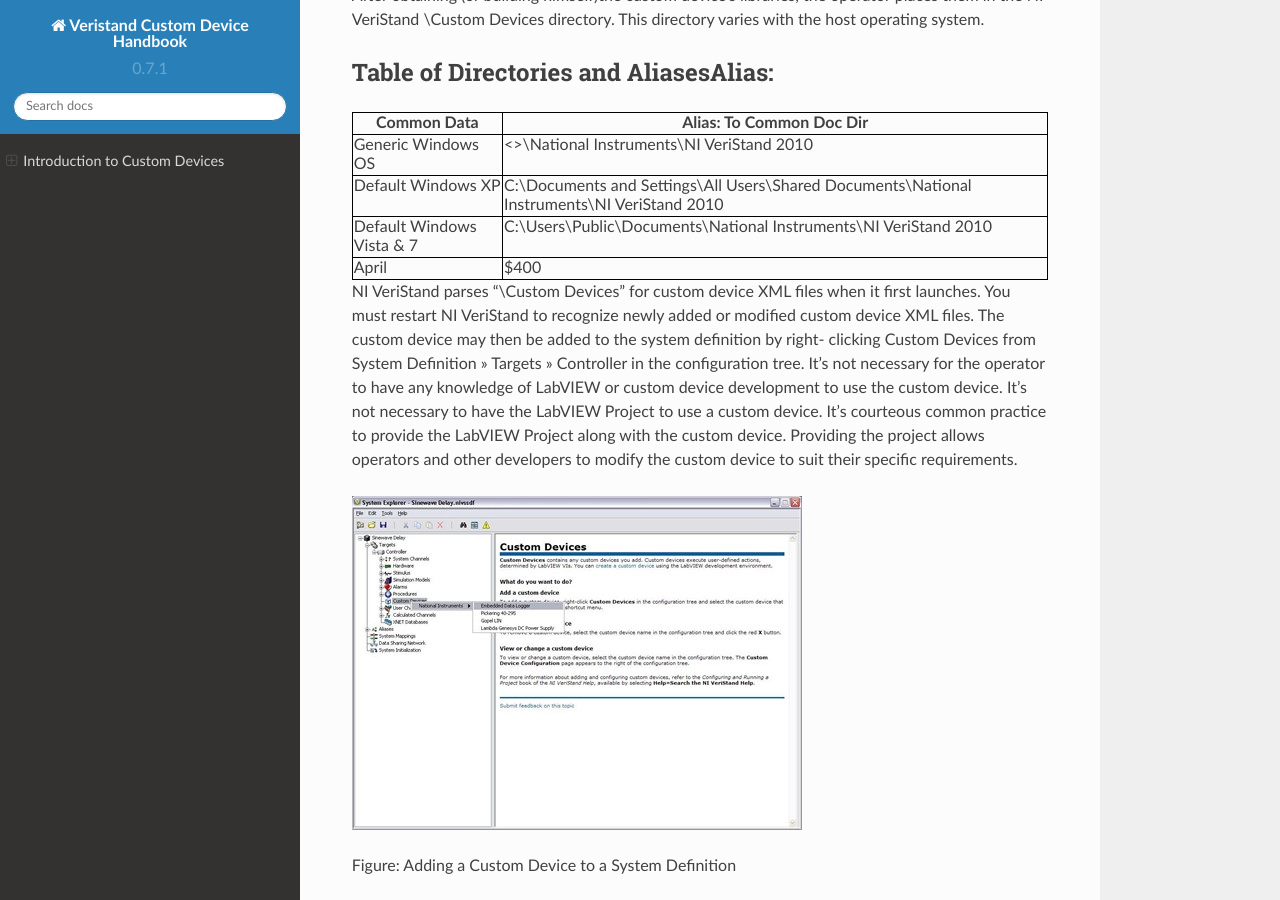
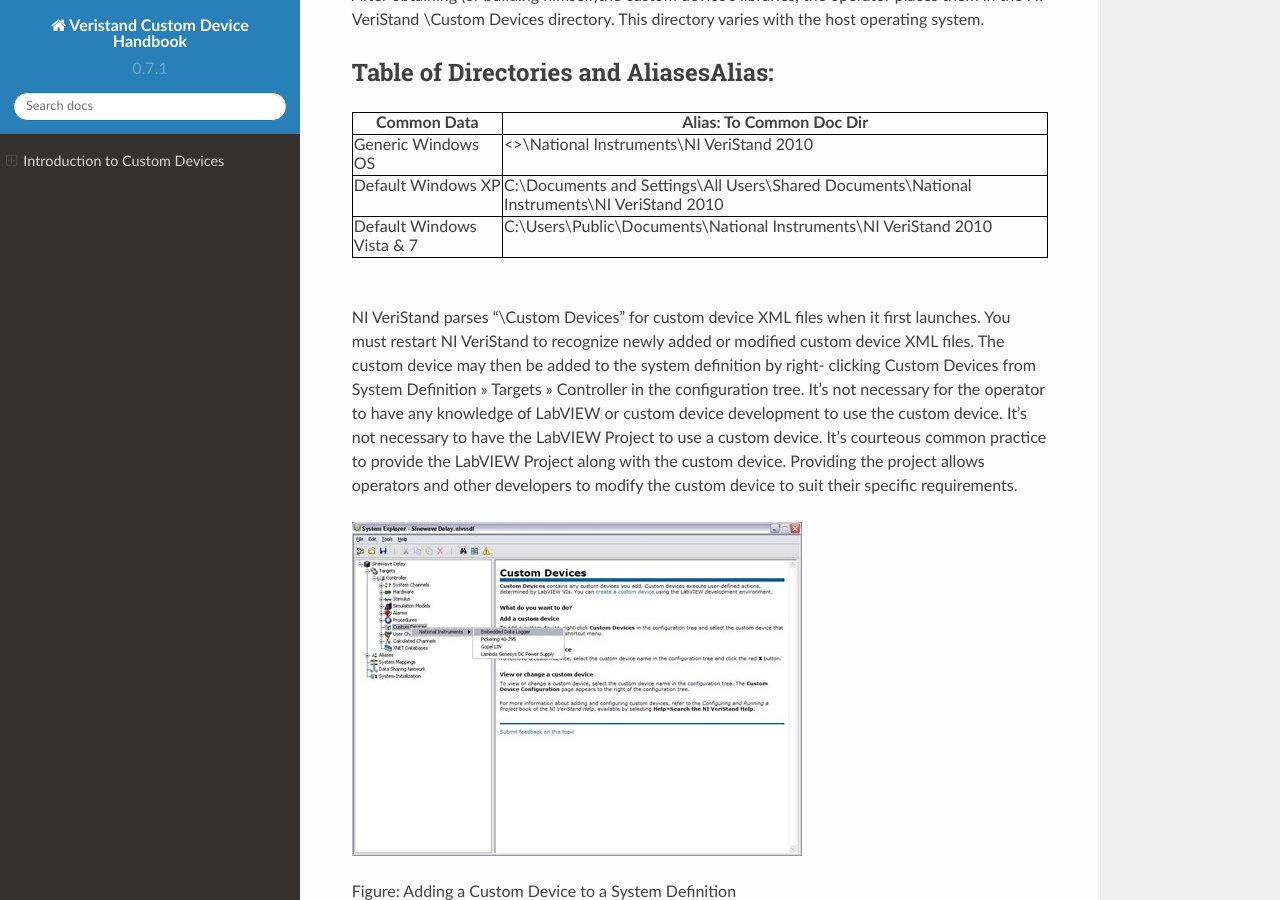
Before and after one commit to ni/niveristand-custom-device-handbook, a Sphinx documentation site: the page built from docs/WhatIsACustomDevice.md, in a window 1280 px wide and 900 px high, scrolled down 1169 px. Built offline with Sphinx 7.4.7 and the Read the Docs theme 2.0.0, drawn with Linux system fonts in a browser that asks for light colours.

Commit message:
commit 20

```diff
--- a/docs/WhatIsACustomDevice.md
+++ b/docs/WhatIsACustomDevice.md
@@ -50,14 +50,10 @@
   		<td>Default Windows Vista & 7</td>
    	<td>C:\Users\Public\Documents\National Instruments\NI VeriStand 2010</td>
  	</tr>
-	<tr>
-  		<td>April</td>
-   	<td>$400</td>
- 	</tr>
 </table>
 
 </body>
-
+<p>&nbsp;</p>
 
 
 
@@ -98,7 +94,7 @@
  	</tr>
 </table>
 </body>
-
+<p>&nbsp;</p>
 
 For each of the five types of custom devices, you’ll see two VI libraries in the LabVIEW source project: Custom Device API.lvlib and Custom Device Name Custom Device.lvlib. ![](images/Picture5.jpg)
 
@@ -128,6 +124,7 @@
  	</tr>
 </table>
 </body>
+<p>&nbsp;</p>
 
 #### Initialization VI
 
@@ -150,7 +147,7 @@
  	</tr>
 </table>
 </body>
-
+<p>&nbsp;</p>
 
 The Initialization Page runs each time a new instance of the same custom device is added to the system definition. NI VeriStand retains state information for each instance of a custom device in the System Definition (.nivssdf) file. State is defined by the value of each control, indicator, and property (properties are covered later) of the page. This file is human-readable XML, so you can open the file with a text editor and take a look. There’s also a .NET API for modifying the System Definition programmatically.
 
@@ -182,7 +179,7 @@
  	</tr>
 </table>
 </body>
-
+<p>&nbsp;</p>
 
 The engine runs after the custom device has been added to the system definition, configured by the operator, and deployed to the execution host. The developer usually adds initialization, steady-state, and shutdown code to the engine template. There aren’t any hard boundaries on what code you can put into the engine, only on what code you should put in the engine.
 NI VeriStand deploys the engine when the operator clicks Run Project from the NI VeriStand Getting Started Window, selects Operate » Run or Operate » Deploy from the Project Explorer, or when the system definition is deployed using the NI VeriStand Execution API.
```
